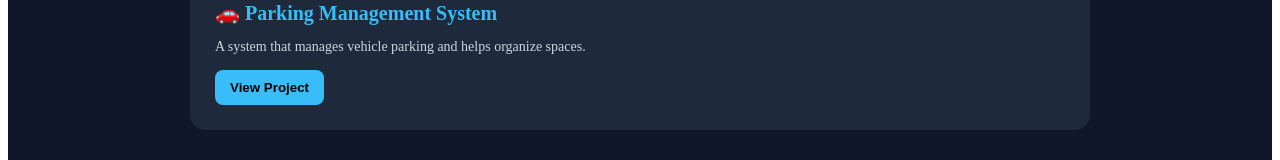
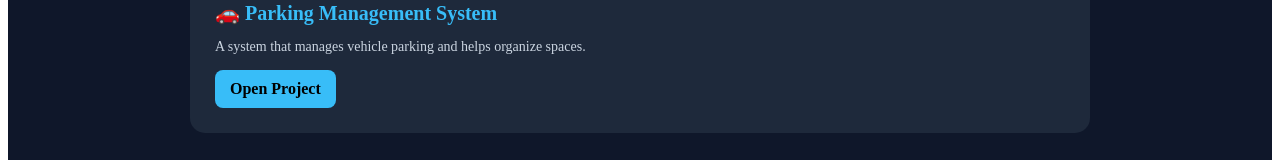
Before and after one commit to igizenezakezab-png/portfolio, a React (Vite) app: page /projects in a window 1280 px wide. Shown: the part 288-448 px from the top of the page. Built offline with nearby package versions, Linux system fonts and the light colour scheme.

Commit message:
file work

```diff
--- a/src/pages/projects.jsx
+++ b/src/pages/projects.jsx
@@ -1,8 +1,5 @@
 export default function Projects() {
-  const openProject = (url) => {
-    window.open(url, "_blank");
-  };
-
+  // Using a standard link is more reliable for external projects
   return (
     <div style={styles.container}>
       <h1 style={styles.title}>My Projects</h1>
@@ -12,23 +9,25 @@ export default function Projects() {
       </p>
 
       <div style={styles.grid}>
-        {/* PROJECT 1 */}
+        {/* PARKING PROJECT */}
         <div style={styles.card}>
           <h2 style={styles.projectTitle}>🚗 Parking Management System</h2>
-
           <p style={styles.desc}>
             A system that manages vehicle parking and helps organize spaces.
           </p>
 
-          <button
-            style={styles.button}
-            onClick={() =>
-              openProject("https://parking-topaz.vercel.app/")
-            }
+          {/* Using <a> tag styled as a button for better compatibility */}
+          <a
+            href="https://parking-topaz.vercel.app/"
+            target="_blank"
+            rel="noopener noreferrer"
+            style={styles.buttonLink}
           >
-            View Project
-          </button>
+            Open Project
+          </a>
         </div>
+
+        {/* Todo App removed from here */}
       </div>
     </div>
   );
@@ -43,19 +42,8 @@ const styles = {
     padding: "40px",
     textAlign: "center",
   },
-
-  title: {
-    fontSize: "40px",
-    marginBottom: "20px",
-  },
-
-  text: {
-    maxWidth: "700px",
-    margin: "0 auto",
-    color: "#cbd5e1",
-    marginBottom: "40px",
-  },
-
+  title: { fontSize: "40px", marginBottom: "20px" },
+  text: { maxWidth: "700px", margin: "0 auto", color: "#cbd5e1", marginBottom: "40px" },
   grid: {
     display: "grid",
     gridTemplateColumns: "repeat(auto-fit, minmax(280px, 1fr))",
@@ -63,33 +51,19 @@ const styles = {
     maxWidth: "900px",
     margin: "0 auto",
   },
+  card: { background: "#1e293b", padding: "25px", borderRadius: "15px", textAlign: "left" },
+  projectTitle: { fontSize: "20px", marginBottom: "10px", color: "#38bdf8" },
+  desc: { fontSize: "14px", color: "#cbd5e1", marginBottom: "15px" },
 
-  card: {
-    background: "#1e293b",
-    padding: "25px",
-    borderRadius: "15px",
-    textAlign: "left",
-  },
-
-  projectTitle: {
-    fontSize: "20px",
-    marginBottom: "10px",
-    color: "#38bdf8",
-  },
-
-  desc: {
-    fontSize: "14px",
-    color: "#cbd5e1",
-    marginBottom: "15px",
-  },
-
-  button: {
+  // Style for the link to look like your original button
+  buttonLink: {
+    display: "inline-block",
     padding: "10px 15px",
     background: "#38bdf8",
-    border: "none",
     borderRadius: "8px",
-    cursor: "pointer",
     fontWeight: "bold",
     color: "black",
+    textDecoration: "none", // Removes the underline
+    textAlign: "center"
   },
 };
```
